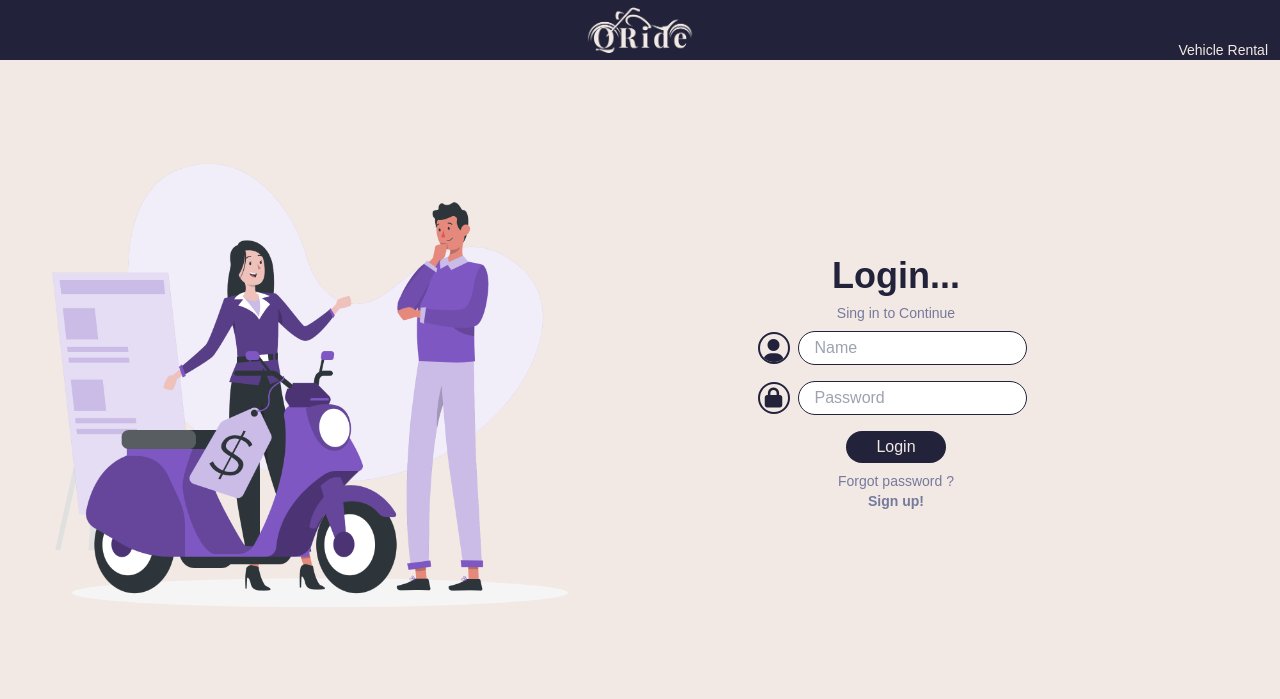
After one commit to rasika2670/QRides, a PHP site: page /owner.html in a window 1280 px wide. The commit adds this page. Shown: the top 699 px of the page. Run offline with PHP 8.4, Linux system fonts and the light colour scheme; style sheets or scripts are compiled from the project's sources.

Commit message:
added owner.html file and some updation

```diff
--- /dev/null
+++ b/owner.html
@@ -0,0 +1,66 @@
+<!DOCTYPE html>
+<html lang="en">
+<head>
+    <meta charset="UTF-8">
+    <meta name="viewport" content="width=device-width, initial-scale=1.0">
+    <title>Qride</title>
+    <link rel="stylesheet" href="main.css">
+    <link rel="stylesheet" href="https://cdnjs.cloudflare.com/ajax/libs/font-awesome/6.5.1/css/all.min.css" />
+
+</head>
+<body class="flex flex-col gap-0 bg-Twhite text-Bpurple w-[100vw] font-rubik">
+    <header class="sticky top-0">
+        <div class="bg-Bpurple h-[60px] flex items-center justify-center">
+            <a href="#"><img src="Images/logo.jpg" style="height: 60px;"></a>
+            <p class="absolute right-2 text-sm top-10 pr-1 font-poppins text-Twhite">
+                Vehicle Rental
+            </p>
+    </header>
+
+    <main class="flex">
+        <img src="Images/Vehicle Sale-rafiki.png" class="vehicle w-[50%] aspect-w-1 aspect-h-1">
+
+        <div class="w-[40%] flex flex-col justify-center items-center">
+            <p class="font-extrabold text-[2.25rem]">Login...</p>
+            <p class="text-sm" style="color: #757A9D;">Sing in to Continue</p>
+            <div class="flex items-center">
+                <div class="h-8 w-8 flex items-end justify-center rounded-[50%] overflow-hidden" style="border: 2px solid;">
+                    <i class="fa-solid fa-user text-Bpurple text-2xl m-[-1px]" ></i>
+                </div>
+                <input type="text" placeholder="Name" class="m-2 p-1 pl-4 rounded-[30px]" style="border: 1px solid;">
+            </div>
+            <div class="flex items-center">
+                <div class="h-8 w-8 flex items-center justify-center rounded-[50%] overflow-hidden" style="border: 2px solid;">
+                    <i class="fa-solid fa-lock text-Bpurple text-xl" ></i>
+                </div>
+                <input type="password" placeholder="Password" class="m-2 p-1 pl-4 rounded-[30px] " style="border: 1px solid;">
+            </div>
+            <button class="bg-Bpurple text-Twhite m-2 w-[100px] p-1 rounded-[30px]
+            hover:bg-opacity-[80%] active:bg-opacity-[100%] transition-all duration-100">Login</button>
+            <p class="text-sm" style="color: #757A9D;">Forgot password ?</p>
+            <a href="singup.html">
+                <p class="text-sm font-semibold text-Lpurple hover:text-NBlue hover:underline transition-all duration-100" >Sign up!</p>
+            </a>
+        </div>
+    </main>
+
+
+</body>
+
+<style>
+
+@media(max-width: 600px)
+{
+    .vehicle{
+        width: 100%;
+    }
+    main{
+        display: flex;
+        flex-direction: column;
+        align-items: center;
+        width: 100%;
+    }
+}
+
+</style>
+</html>
--- a/rent.css
+++ b/rent.css
@@ -19,7 +19,7 @@
     height: 30px;
     color: #22223b;
     border-radius:50px;
-    margin-top: 40px;
+    margin-top:2rem;
     text-align: center;
 }
 
--- a/rent.html
+++ b/rent.html
@@ -84,7 +84,6 @@
             </div>
         </div>
     </div>
-
 
     <footer class="footer">
         <div class="container">
--- a/tailwind.config.js
+++ b/tailwind.config.js
@@ -16,6 +16,7 @@ module.exports = {
         NBlue:"#4a4e69",
         Bpink:"#9a8c98",
         Blacky:"#24262b",
+        Lpurple:" #757A9D",
       }
     },
   },
```
Also changed, not shown: index.html (+0 -9 lines), Images/Parking-rafiki.png (added), Images/QRide logo.png (deleted), Images/Vehicle Sale-rafiki.png (added).
